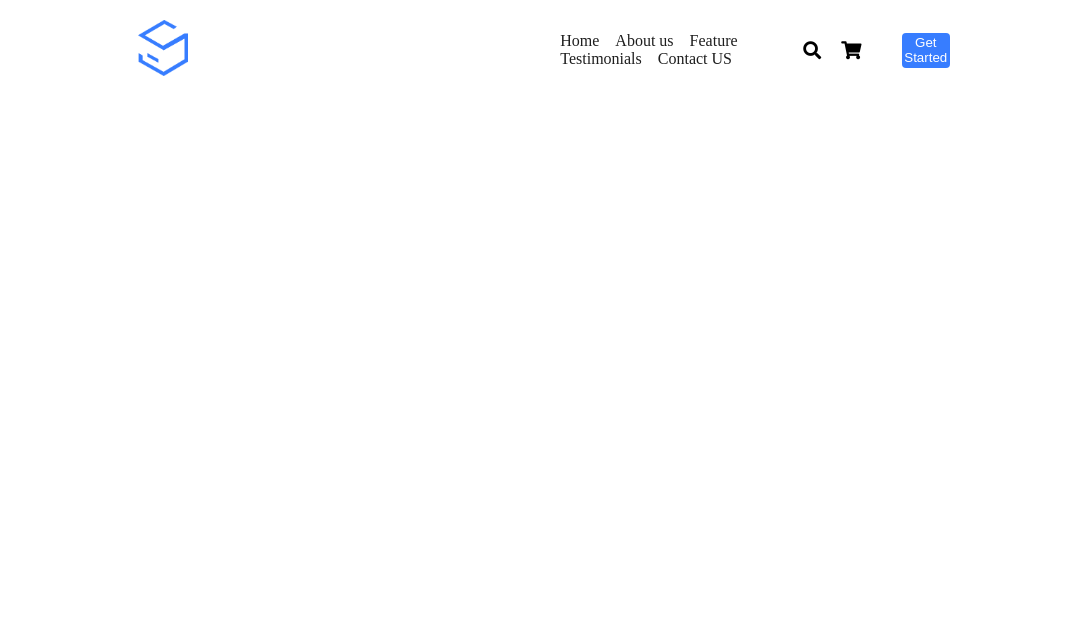
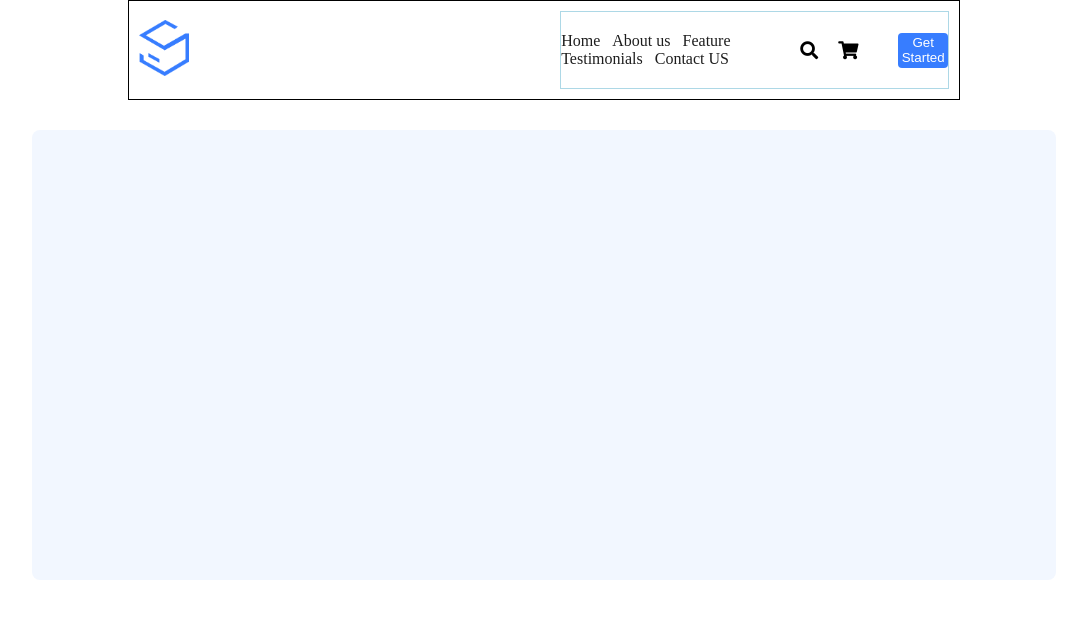
Before and after one commit to diegodev25/proj-html-vuejs, a plain HTML site: page index.html in a window 1280 px wide. Shown: the whole page, without its empty margins (96-1183 px from the left). Drawn offline with nearby package versions, Linux system fonts and the light colour scheme.

Commit message:
Struttura dati header menu con istanza Vue js

```diff
--- a/index.html
+++ b/index.html
@@ -12,37 +12,29 @@
   </head>
   <body>
     <!-- NAVBAR -->
-    <nav class="menu">
+    <header id="app" class="menu">
       <!-- LOGO -->
       <div class="logo">
         <a href="#">
-          <img src="img/logo-2.png" alt="Logo">
+          <img :src="'img/' + logo" alt="Logo">
         </a>
       </div>
       <!-- LIST MENU -->
       <div class="list-item">
         <ul>
-          <a href="#">
-            <li>Home</li>
-          </a>
-          <a href="#">
-            <li>About us</li>
-          </a>
-          <a href="#">
-            <li>Feature</li>
-          </a>
-          <a href="#">
-            <li>Testimonials</li>
-          </a>
-          <a href="#">
-            <li>Contact US</li>
+          <a v-for="list in menu" href="#">
+            <li>{{ list }}</li>
           </a>
         </ul>
-        <i class="fas fa-search"></i>
-        <i class="fas fa-shopping-cart"></i>
+        <i :class="search"></i>
+        <i :class="cart"></i>
         <button type="button" name="button">Get Started</button>
       </div>
-    </nav>
+    </header>
+    <!-- SECTION PLATFORM -->
+    <section class="section-platform">
+
+    </section>
     <script src="js/script.js"></script>
   </body>
 </html>
--- a/js/script.js
+++ b/js/script.js
@@ -0,0 +1,10 @@
+// Istanza Vue per generare gli elementi nella navbar
+var app = new Vue ({
+  el: '#app',
+  data: {
+    logo: 'logo-2.png',
+    menu: ['Home', 'About us', 'Feature', 'Testimonials', 'Contact US'],
+    search: 'fas fa-search',
+    cart: 'fas fa-shopping-cart'
+  }
+})
--- a/style.css
+++ b/style.css
@@ -25,7 +25,7 @@ a {
   margin: 0 auto;
   padding: 10px;
   height: 100px;
-  /* border: 1px solid black; */
+  border: 1px solid black;
 }
 
 .menu img {
@@ -38,7 +38,7 @@ a {
   align-items: center;
   width: 48%;
   height: 100%;
-  /* border: 1px solid lightblue; */
+  border: 1px solid lightblue;
 }
 
 .list-item > ul > a {
@@ -69,3 +69,14 @@ a {
   background: #377DFF;
   cursor: pointer;
 }
+
+
+/* -------- */
+/* SECTION PLATFORM RULES */
+.section-platform {
+  width: 80%;
+  height: 450px;
+  margin: 30px auto;
+  background-color: #F2F7FF;
+  border-radius: 8px;
+}
```
